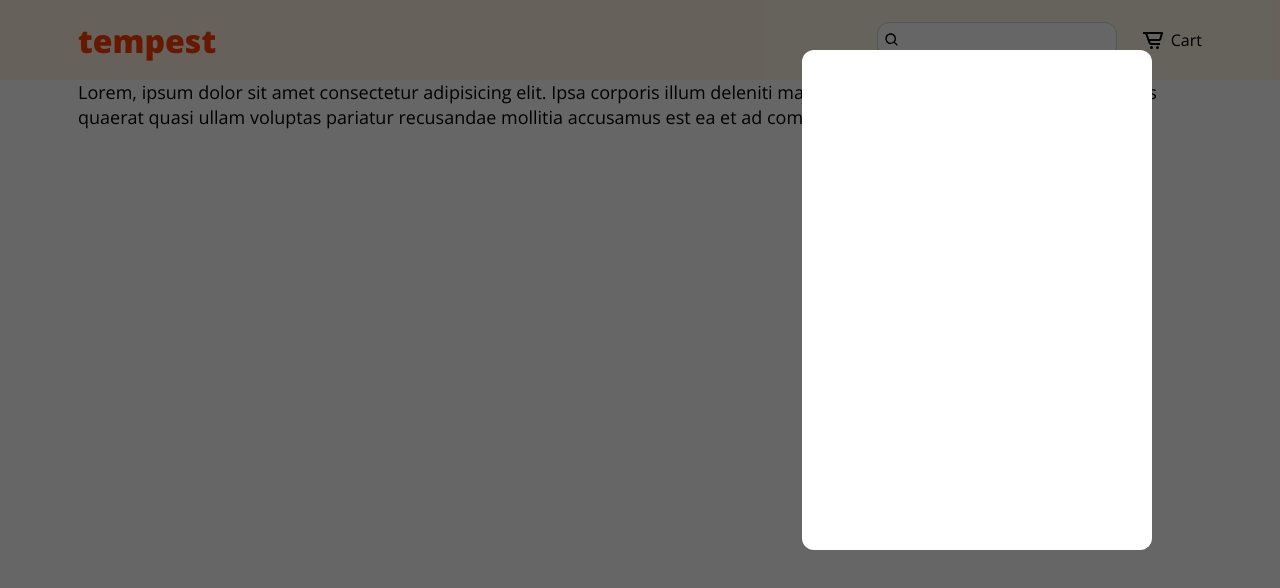
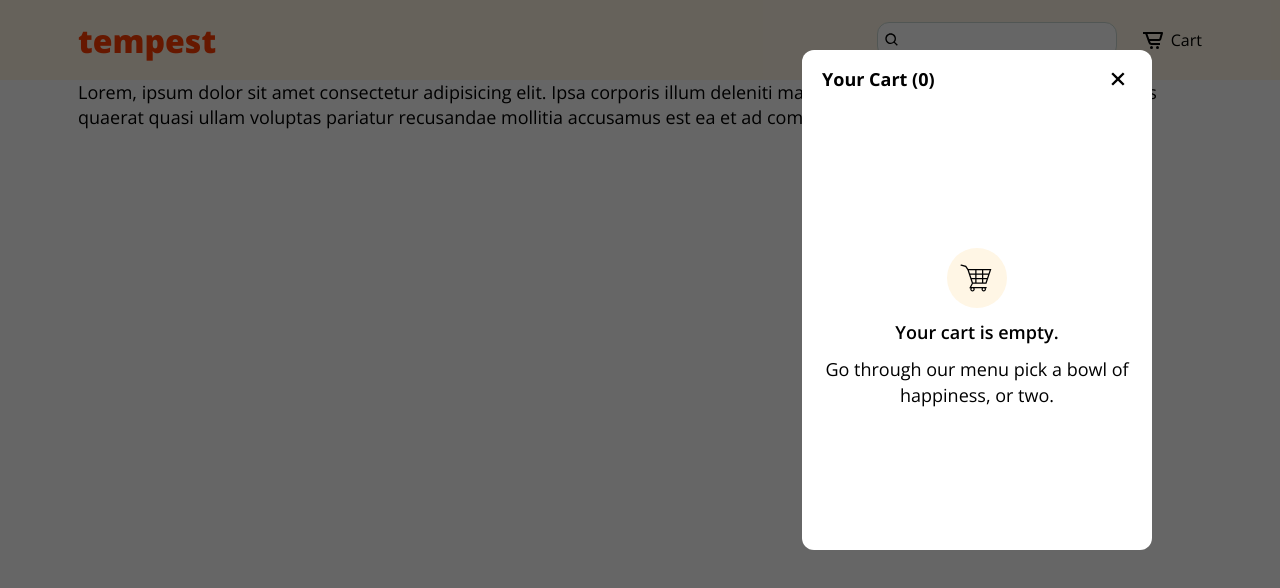
Before and after one commit to Qreamville/Tempest-Foods, a Next.js app: page / in a window 1280 px wide. Both pictures are taken after a click on the button "Cart". Shown: the top 588 px of the page. Built offline with nearby package versions, Linux system fonts and the light colour scheme.

Commit message:
feat: update cart modal

```diff
--- a/components/Modal/CartModal.tsx
+++ b/components/Modal/CartModal.tsx
@@ -1,10 +1,30 @@
+import useCartModal from "@/hooks/useCartModal";
 import React from "react";
+import { BiX } from "react-icons/bi";
+import { GiShoppingCart } from "react-icons/gi";
 
 const CartModal = () => {
+  const onclick = useCartModal((state) => state.onClose);
+
+  const cart = [];
   return (
     <div className="cart-modal">
       <div className="cart-modal__div">
-        <div className="modal-content"></div>
+        <div className="modal-content">
+          <div className="content-header">
+            <span>Your Cart ({cart.length})</span>
+            <button onClick={onclick}>
+              <BiX />
+            </button>
+          </div>
+          <div className="content-body">
+            <div className="empty-cart">
+              <GiShoppingCart size={36} />
+            </div>
+            <h4>Your cart is empty.</h4>
+            <p>Go through our menu pick a bowl of happiness, or two.</p>
+          </div>
+        </div>
       </div>
     </div>
   );
--- a/components/Navbar/Navbar.tsx
+++ b/components/Navbar/Navbar.tsx
@@ -17,7 +17,10 @@ const Navbar = () => {
       setColorChange(false);
     }
   };
-  window.addEventListener("scroll", changeNavbarColor);
+
+  if (typeof window !== "undefined") {
+    window.addEventListener("scroll", changeNavbarColor);
+  }
 
   return (
     <header className={`nav ${colorChange ? "nav-bg__change" : ""}`}>
```
